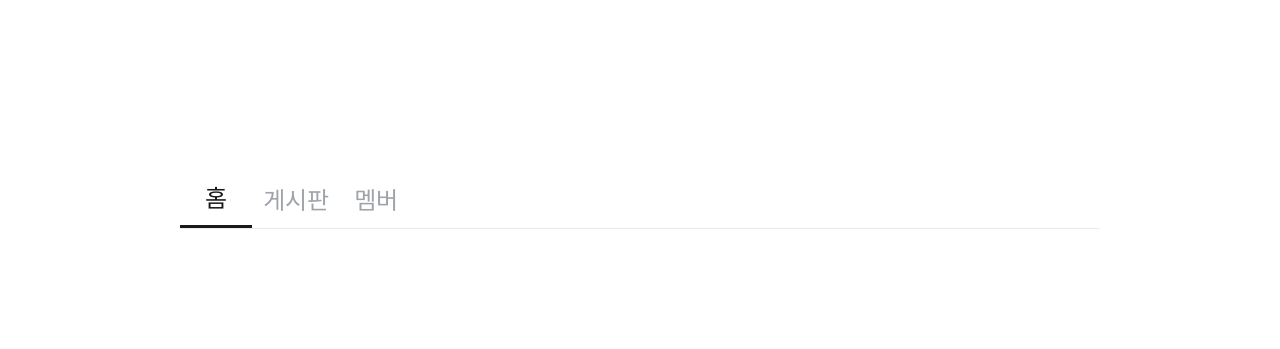
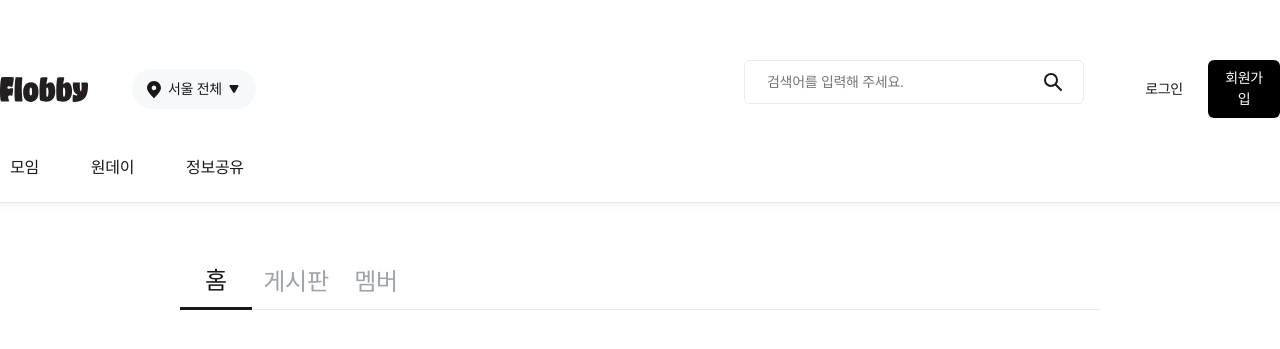
Before and after one commit to kelvin3476/Flobby, a React (Vite) app: page /club/1 in a window 1280 px wide. Shown: the part 199-548 px from the top of the page. Built offline with nearby package versions, Linux system fonts and the light colour scheme; no server answers.

Commit message:
Refactor: 모임 상세 페이지 포지셔닝 작업 완료

```diff
--- a/src/pages/club/ClubDetail.tsx
+++ b/src/pages/club/ClubDetail.tsx
@@ -1,5 +1,7 @@
 import React, { useState } from 'react';
 import { useParams } from 'react-router-dom';
+
+import useMainPage from "../../hooks/main/useMainPage";
 
 import { ClubController } from '../../services/club/controllers/ClubController';
 
@@ -12,14 +14,19 @@ import {
 } from '../../api/ApiTypes';
 import ClubMeetingList from '../../components/club/detail/ClubMeetingList';
 
+import MainHeader from '../../components/header/MainHeader';
 import Tab from '../../components/tab/Tab';
 import DetailInfo from '../../components/club/detail/DetailInfo';
 import DetailDescription from '../../components/club/detail/DetailDescription';
 import ClubMemberList from '../../components/club/detail/ClubMemberList';
 import RecommendClubList from '../../components/club/detail/RecommendClubList';
 
+import '../../styles/club/detail/ClubDetail.scss';
+
 const ClubDetail = () => {
   const { clubId } = useParams<{ clubId: string }>();
+
+  const { accessToken, mainDataList, setMainDataList } = useMainPage();
 
   const [isMember, setIsMember] = useState<boolean>(false);
   const [loginMemberId, setLoginMemberId] = useState<number | null>(null);
@@ -74,13 +81,17 @@ const ClubDetail = () => {
   ];
 
   return (
-    <div>
+    <div className='club-detail-wrapper'>
+      <MainHeader accessToken={accessToken} mainDataList={mainDataList} setMainDataList={setMainDataList} />
+
+      <div className='club-detail-container'>
         <Tab
             tabs={tabItems}
             currentTab={currentTab}
             onTabChange={setCurrentTab}
         />
 
+        <div className='club-detail-content'>
           {currentTab === 'home' && clubInfo && (
               <>
                 <DetailInfo
@@ -116,6 +127,8 @@ const ClubDetail = () => {
           {currentTab === 'board' && <div>게시판 탭 준비중</div>}
           {currentTab === 'member' && <div>멤버 탭 준비중</div>}
         </div>
+      </div>
+    </div>
   );
 };
 
--- /dev/null
+++ b/src/styles/club/detail/ClubDetail.scss
@@ -0,0 +1,27 @@
+.club-detail-wrapper {
+  display: flex;
+  flex-direction: column;
+  justify-content: center;
+  align-items: center;
+  gap: 52px;
+  width: 100%;
+  height: 100%;
+
+  .club-detail-container {
+    display: flex;
+    flex-direction: column;
+    align-items: center;
+    gap: 48px;
+    width: 100%;
+    height: 100%;
+
+    .club-detail-content {
+      display: flex;
+      flex-direction: column;
+      align-items: center;
+      gap: 80px;
+      width: 100%;
+      height: 100%;
+    }
+  }
+}
```
Lines whose indentation alone changed are shown as unchanged.
